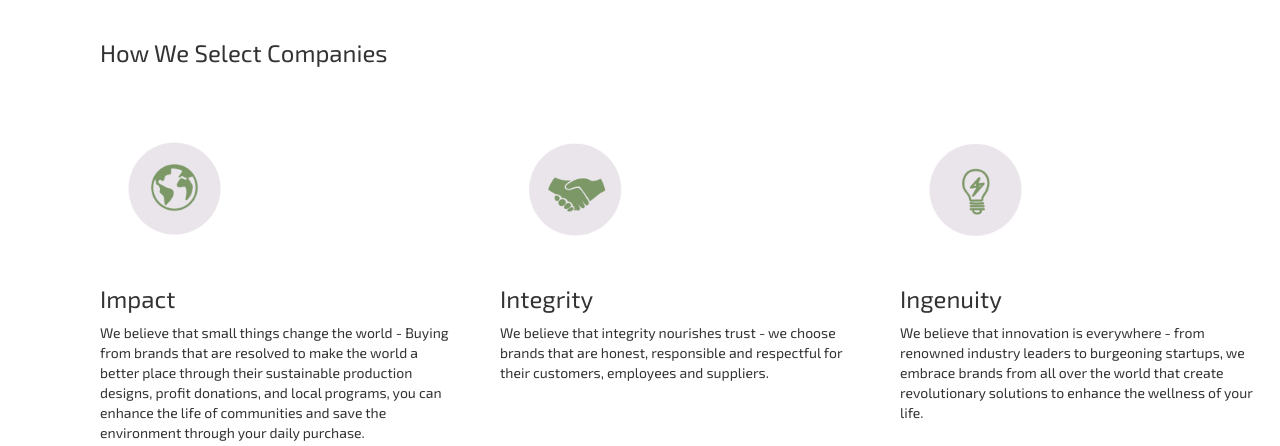
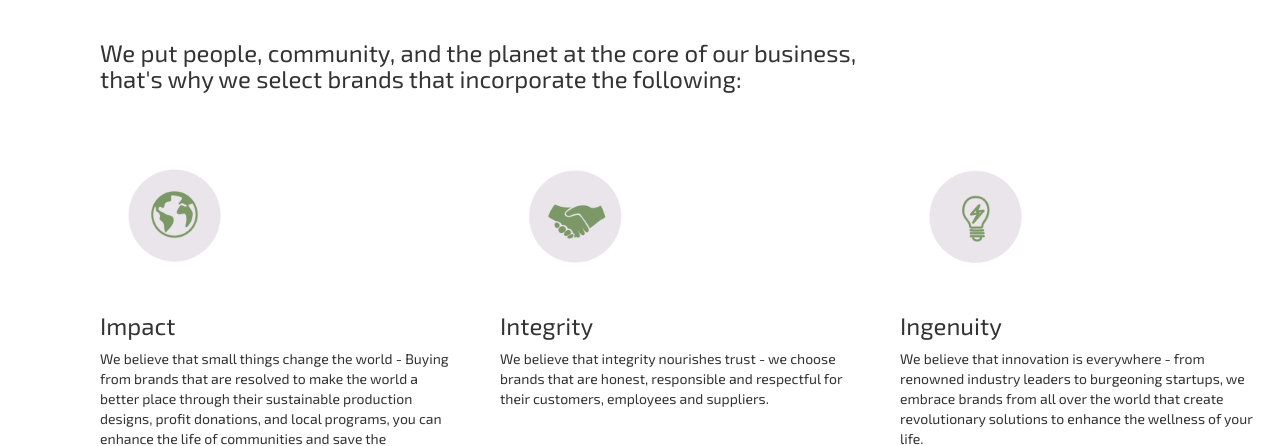
Before and after one commit to zona-li/ecovi, a Django app: page / in a window 1280 px wide. Shown: the part 902-1348 px from the top of the page. Run offline with Django 3.2, Linux system fonts and the light colour scheme; some libraries are stand-ins or nearby versions.

Commit message:
eb deploy

```diff
--- a/app/homestarter/main/templates/main/home.html
+++ b/app/homestarter/main/templates/main/home.html
@@ -8,7 +8,7 @@
 	</div>
 
 	<div class="home-sec2">
-		<h3>How We Select Companies</h3>
+		<h3>We put people, community, and the planet at the core of our business, <br>that's why we select brands that incorporate the following:</h3>
 		<div class="container-standard">
 			<div class="box start">
 				<img src="{% static "/pictures/impact.png" %}" width="150" height="150"/>
```
Also changed, not shown: .elasticbeanstalk/config.yml.
